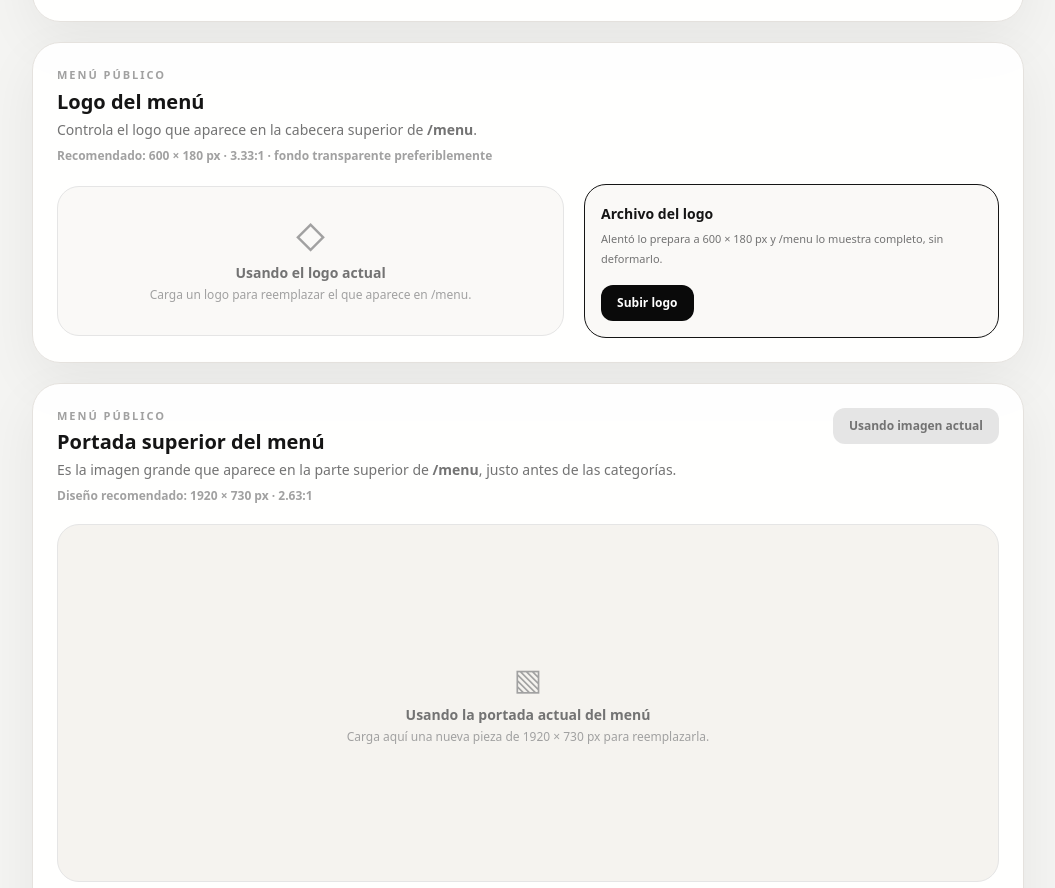
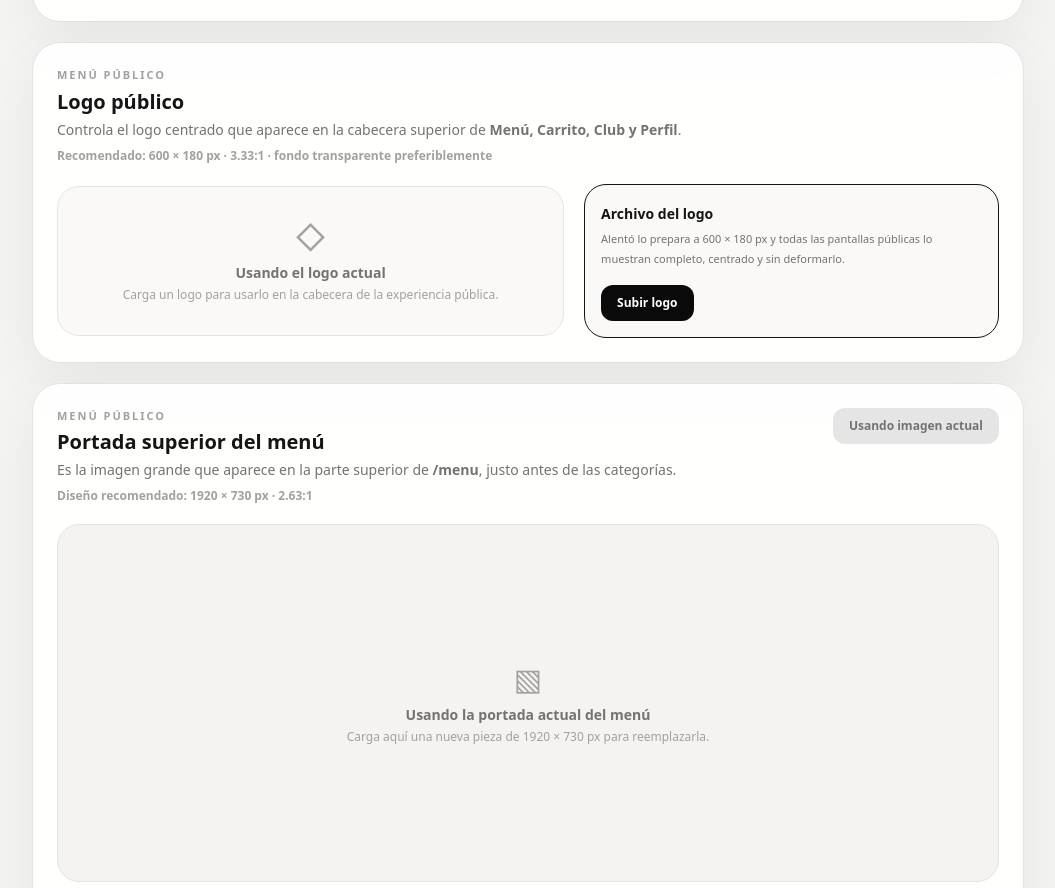
Before and after one commit to alentopizza/alento-app, a Next.js app: page /personalizacion in a window 1280 px wide. Shown: the part 1099-1987 px from the top of the page, without its empty margins (224-1279 px from the left). Built offline with nearby package versions, Linux system fonts and the light colour scheme; no server answers; the database is empty.

Commit message:
refine: describe shared public logo in personalization

```diff
--- a/src/app/personalizacion/page.tsx
+++ b/src/app/personalizacion/page.tsx
@@ -396,9 +396,9 @@ export default function PersonalizationPage() {
         <section className="alento-card rounded-[28px] p-5 md:p-6">
           <div>
             <p className="text-[11px] font-bold uppercase tracking-[0.18em] text-neutral-400">Menú público</p>
-            <h2 className="mt-1 text-xl font-black">Logo del menú</h2>
+            <h2 className="mt-1 text-xl font-black">Logo público</h2>
             <p className="mt-1 text-sm text-neutral-500">
-              Controla el logo que aparece en la cabecera superior de <b>/menu</b>.
+              Controla el logo centrado que aparece en la cabecera superior de <b>Menú, Carrito, Club y Perfil</b>.
             </p>
             <p className="mt-2 text-xs font-bold text-neutral-400">
               Recomendado: 600 × 180 px · 3.33:1 · fondo transparente preferiblemente
@@ -413,7 +413,7 @@ export default function PersonalizationPage() {
                 <div className="text-center text-neutral-400">
                   <div className="text-3xl">◇</div>
                   <b className="mt-2 block text-sm text-neutral-500">Usando el logo actual</b>
-                  <span className="mt-1 block text-xs">Carga un logo para reemplazar el que aparece en /menu.</span>
+                  <span className="mt-1 block text-xs">Carga un logo para usarlo en la cabecera de la experiencia pública.</span>
                 </div>
               )}
             </div>
@@ -421,7 +421,7 @@ export default function PersonalizationPage() {
             <div className="rounded-[22px] border bg-[#faf9f7] p-4">
               <b className="text-sm">Archivo del logo</b>
               <p className="mt-1 text-[11px] leading-5 text-neutral-500">
-                Alentó lo prepara a 600 × 180 px y /menu lo muestra completo, sin deformarlo.
+                Alentó lo prepara a 600 × 180 px y todas las pantallas públicas lo muestran completo, centrado y sin deformarlo.
               </p>
 
               <div className="mt-4 flex flex-wrap gap-2">
```
